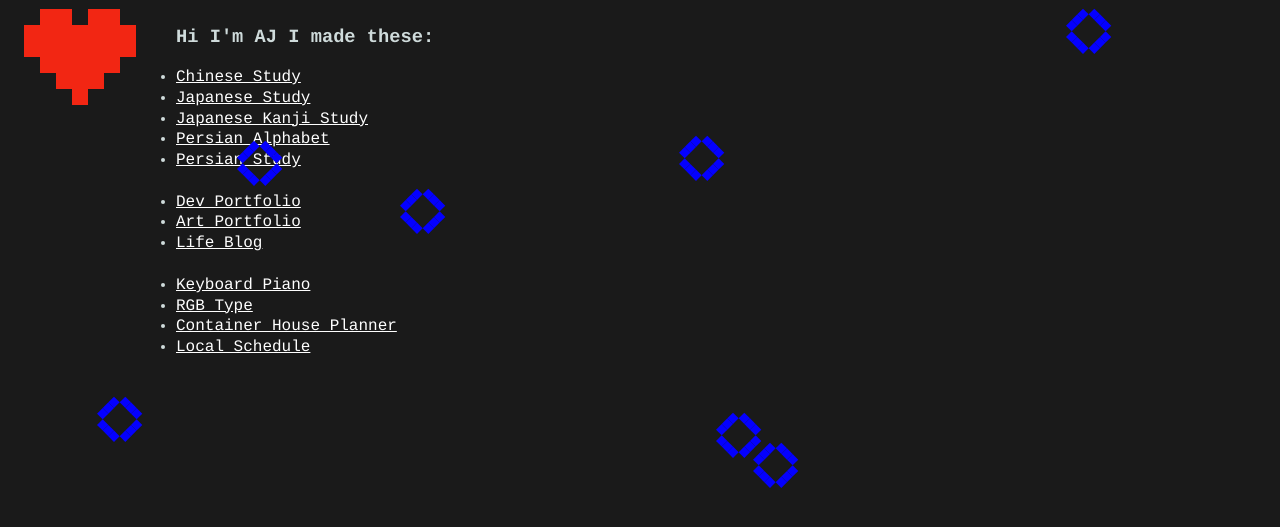
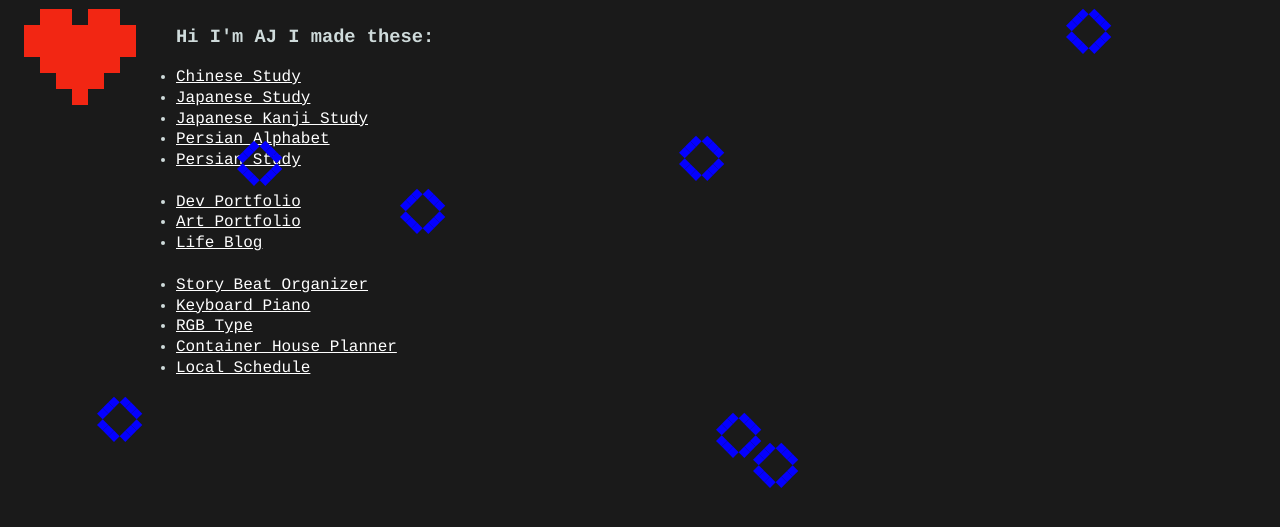
Before and after one commit to americajones/americajones.github.io, a plain HTML site: page index.html in a window 1280 px wide. Shown: the part 71-598 px from the top of the page. Drawn offline with Linux system fonts and the light colour scheme.

Commit message:
added section

```diff
--- a/index.html
+++ b/index.html
@@ -27,6 +27,7 @@
         <li><a href="https://americajones.art/">Art Portfolio</a></li>
         <li><a href="https://americajones.club/">Life Blog</a></li>
         <br>
+        <li><a href="https://americajones.github.io/story-beats/">Story Beat Organizer</a></li>
         <li><a href="https://americajones.github.io/js-piano/">Keyboard Piano</a></li>
         <li><a href="https://americajones.github.io/RGBtype">RGB Type</a></li>
         <li><a href="https://americajones.github.io/container-house/">Container House Planner</a></li>
```
